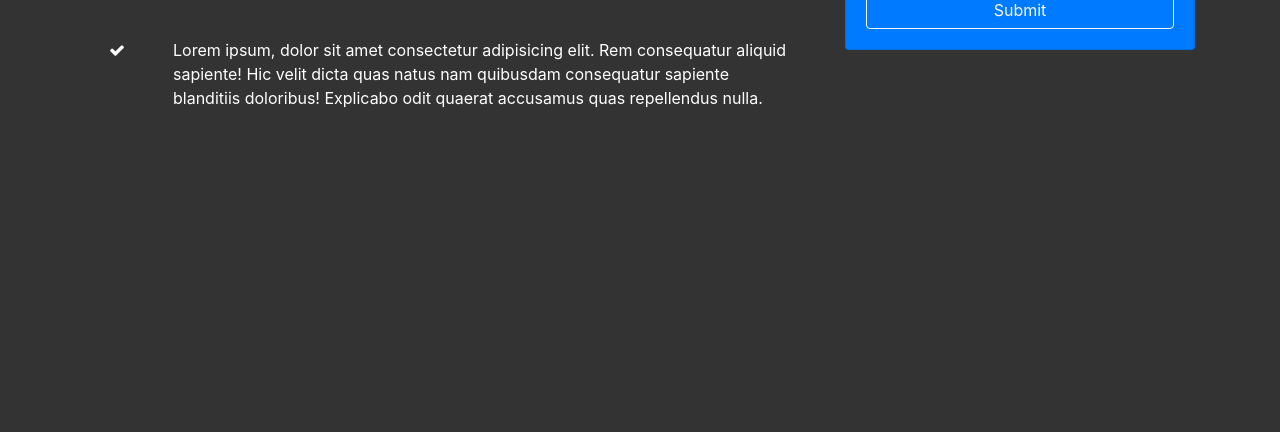
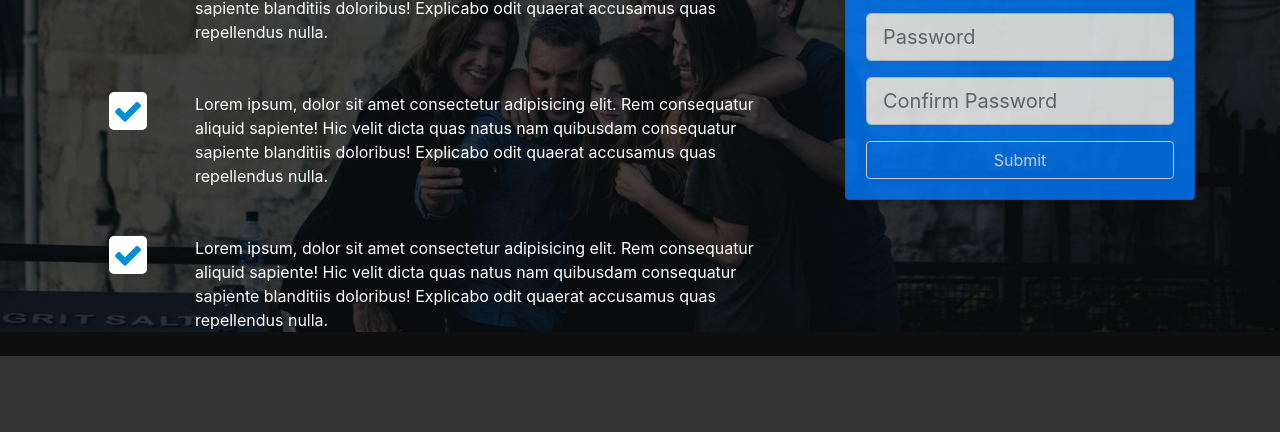
Before and after one commit to StanislavFedyna/-LoopLab-Social-Theme, a website: page src/index.html in a window 1280 px wide. Shown: the part 368-800 px from the top of the page. Drawn offline with nearby package versions, Linux system fonts and the light colour scheme.

Commit message:
update index. Stylized main-section bg, form and icons

```diff
--- a/src/index.html
+++ b/src/index.html
@@ -39,7 +39,7 @@
   </nav>
 
   <!-- Main section -->
-  <header class="home-section">
+  <header id="home-section">
     <div class="dark-overlay">
       <div class="home-inner">
         <div class="container">
--- a/src/scss/style.scss
+++ b/src/scss/style.scss
@@ -2,14 +2,47 @@
 $bg-color: #333;
 $font-color: #fff;
 $primary-color: #008ed6;
-
-
-body{
+$dark-overlay: rgba(0, 0, 0, 0.7);
+$font-size: 30px;
+body {
   background: $bg-color;
   color: $font-color;
 }
 
-.navbar{
+.navbar {
   border-bottom: $primary-color 3px solid;
   opacity: 0.8;
 }
+
+#home-section {
+  background-image: url("../img/home.jpg");
+  background-repeat: no-repeat;
+  background-size: cover;
+  background-attachment: fixed;
+  min-height: 700px;
+  .dark-overlay {
+    background-color: $dark-overlay;
+    position: absolute;
+    top: 0;
+    left: 0;
+    width: 100%;
+    min-height: 700px;
+  }
+  .home-inner {
+    padding-top: 150px;
+  }
+  .card-form {
+    opacity: 0.8;
+  }
+  .fa {
+    color: $primary-color;
+    background: #fff;
+    padding: 4px;
+    border-radius: 5px;
+    -webkit-border-radius: 5px;
+    -moz-border-radius: 5px;
+    -ms-border-radius: 5px;
+    -o-border-radius: 5px;
+    font-size: $font-size;
+  }
+}
```
Also changed, not shown: src/css/style.css, src/img/home.jpg (added).
